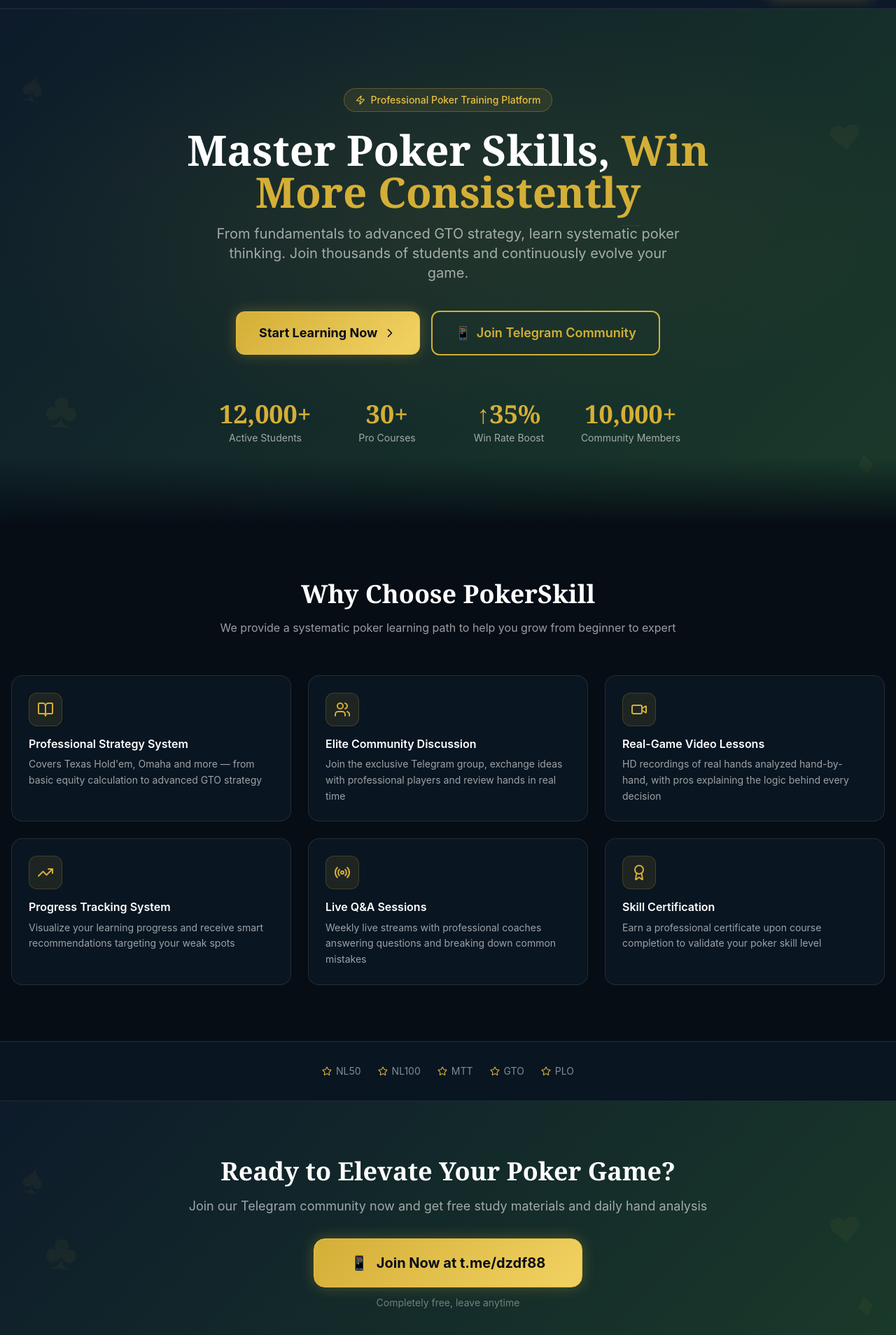
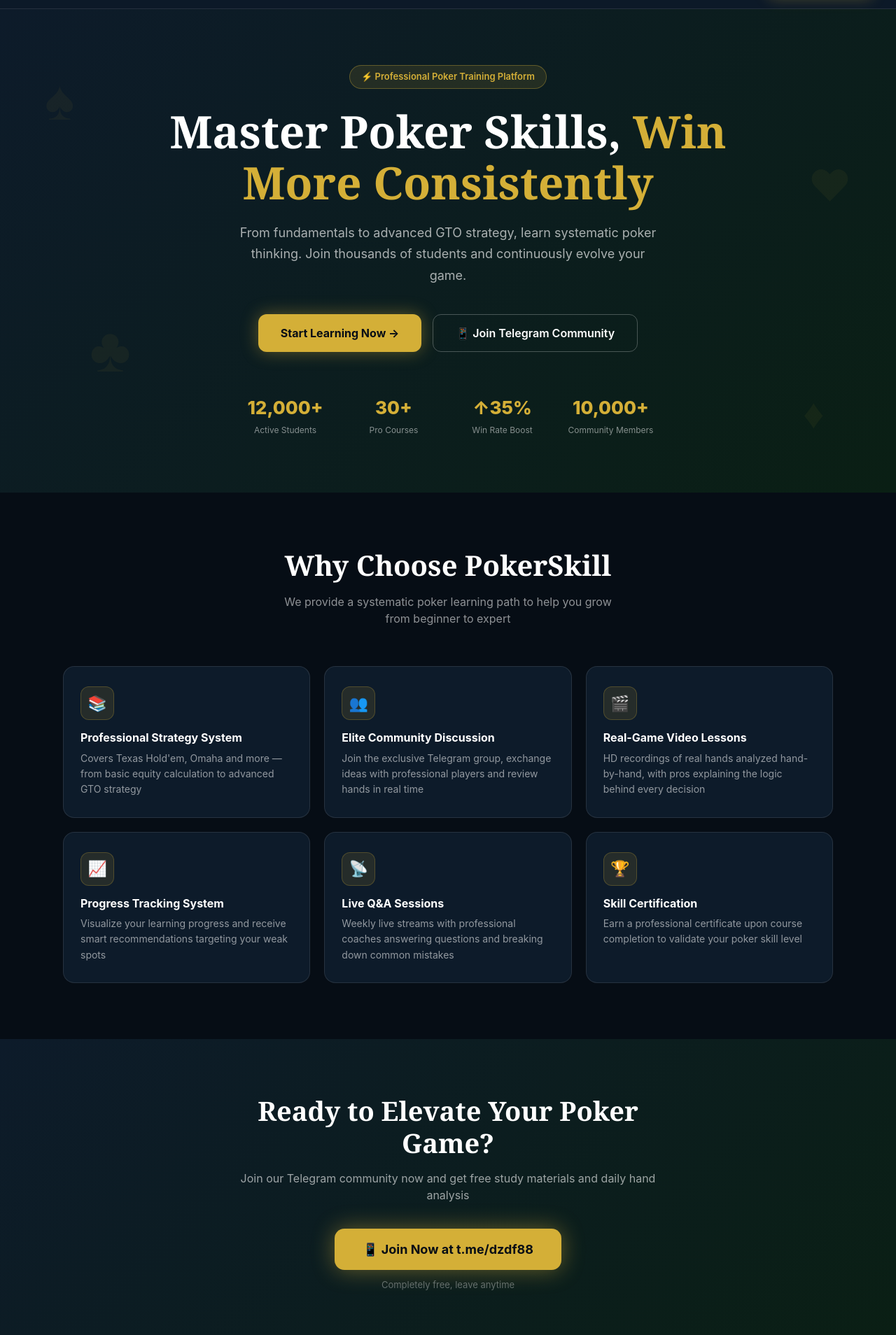
Before and after one commit to KK88100/pokerskill, a Next.js app: page /en in a window 1280 px wide. Shown: the part 52-1960 px from the top of the page at 70% size. Built offline with nearby package versions, Linux system fonts and the light colour scheme.

Commit message:
fix: 全面改用内联样式，确保视觉效果正确

```diff
--- a/app/[locale]/page.tsx
+++ b/app/[locale]/page.tsx
@@ -2,12 +2,6 @@
 import { getTranslations } from 'next-intl/server'
 import type { Metadata } from 'next'
 import Link from 'next/link'
-import { Button } from '../../components/ui/Button'
-import SchemaOrg from '../../components/seo/SchemaOrg'
-import {
-  BookOpen, Users, Video, TrendingUp, Radio, Award,
-  ChevronRight, Star, Zap
-} from 'lucide-react'
 
 export async function generateMetadata({
   params: { locale },
@@ -21,209 +15,203 @@
   }
 }
 
-// ── Stat card ────────────────────────────────────────────────────────────────
-function StatCard({ value, label }: { value: string; label: string }) {
-  return (
-    <div className="text-center">
-      <div className="text-3xl sm:text-4xl font-display font-bold text-gold-500 mb-1">{value}</div>
-      <div className="text-sm text-white/60">{label}</div>
-    </div>
-  )
-}
-
-// ── Feature card ─────────────────────────────────────────────────────────────
-const featureIcons = [BookOpen, Users, Video, TrendingUp, Radio, Award]
-
-function FeatureCard({
-  icon: Icon,
-  title,
-  desc,
-  index,
-}: {
-  icon: typeof BookOpen
-  title: string
-  desc: string
-  index: number
-}) {
-  return (
-    <div
-      className="group relative bg-navy-900/60 border border-white/10 rounded-2xl p-6
-                 hover:border-gold-500/40 hover:shadow-card-hover hover:bg-navy-800/60
-                 transition-all duration-300"
-      style={{ animationDelay: `${index * 80}ms` }}
-    >
-      {/* Glow on hover */}
-      <div className="absolute inset-0 rounded-2xl bg-card-shine opacity-0 group-hover:opacity-100 transition-opacity" />
-
-      <div className="relative">
-        <div className="w-12 h-12 rounded-xl bg-gold-500/10 border border-gold-500/20 flex items-center justify-center mb-4 group-hover:bg-gold-500/20 transition-colors">
-          <Icon className="w-6 h-6 text-gold-500" />
-        </div>
-        <h3 className="font-semibold text-white mb-2">{title}</h3>
-        <p className="text-sm text-white/60 leading-relaxed">{desc}</p>
-      </div>
-    </div>
-  )
-}
-
-// ── Suit decorations ─────────────────────────────────────────────────────────
-function SuitDecorations() {
-  return (
-    <div className="absolute inset-0 overflow-hidden pointer-events-none select-none" aria-hidden="true">
-      <span className="absolute top-20 left-8 text-6xl text-gold-500/5 rotate-12 font-bold">♠</span>
-      <span className="absolute top-40 right-12 text-5xl text-gold-500/5 -rotate-6 font-bold">♥</span>
-      <span className="absolute bottom-32 left-16 text-7xl text-gold-500/5 rotate-3 font-bold">♣</span>
-      <span className="absolute bottom-16 right-8 text-5xl text-gold-500/5 -rotate-12 font-bold">♦</span>
-    </div>
-  )
-}
-
-// ── Page ─────────────────────────────────────────────────────────────────────
 export default function HomePage({ params: { locale } }: { params: { locale: string } }) {
   const t = useTranslations()
 
-  const featureKeys = ['strategy', 'community', 'video', 'progress', 'live', 'certificate'] as const
+  const features = [
+    { icon: '📚', key: 'strategy' },
+    { icon: '👥', key: 'community' },
+    { icon: '🎬', key: 'video' },
+    { icon: '📈', key: 'progress' },
+    { icon: '📡', key: 'live' },
+    { icon: '🏆', key: 'certificate' },
+  ] as const
 
   return (
-    <>
-      <SchemaOrg
-        type="WebSite"
-        name="PokerSkill.io"
-        url={`https://pokerskill.io/${locale}`}
-        description={t('hero.subtitle')}
-        inLanguage={locale === 'zh' ? 'zh-CN' : 'en-US'}
-      />
+    <div style={{ background: '#060d15', minHeight: '100vh' }}>
+      {/* Hero */}
+      <section style={{
+        background: 'linear-gradient(135deg, #0d1b2a 0%, #0a1f14 100%)',
+        padding: '80px 20px',
+        textAlign: 'center',
+        position: 'relative',
+        overflow: 'hidden',
+      }}>
+        {/* Decorative suits */}
+        <div style={{ position: 'absolute', top: 0, left: 0, right: 0, bottom: 0, pointerEvents: 'none', overflow: 'hidden' }}>
+          <span style={{ position: 'absolute', top: '10%', left: '5%', fontSize: 80, color: 'rgba(212,175,55,0.06)', fontWeight: 'bold' }}>♠</span>
+          <span style={{ position: 'absolute', top: '30%', right: '5%', fontSize: 60, color: 'rgba(212,175,55,0.06)', fontWeight: 'bold' }}>♥</span>
+          <span style={{ position: 'absolute', bottom: '20%', left: '10%', fontSize: 90, color: 'rgba(212,175,55,0.06)', fontWeight: 'bold' }}>♣</span>
+          <span style={{ position: 'absolute', bottom: '10%', right: '8%', fontSize: 60, color: 'rgba(212,175,55,0.06)', fontWeight: 'bold' }}>♦</span>
+        </div>
 
-      {/* ── Hero ────────────────────────────────────────────────────────── */}
-      <section className="relative min-h-[92vh] flex flex-col items-center justify-center overflow-hidden bg-dark-gradient px-4 py-20">
-        <SuitDecorations />
-
-        {/* Radial glow */}
-        <div
-          className="absolute inset-0 pointer-events-none"
-          style={{
-            background: 'radial-gradient(ellipse 80% 60% at 50% 40%, rgba(212,175,55,0.08) 0%, transparent 70%)',
-          }}
-        />
-
-        <div className="relative max-w-4xl mx-auto text-center">
+        <div style={{ position: 'relative', maxWidth: 800, margin: '0 auto' }}>
           {/* Badge */}
-          <div className="inline-flex items-center gap-2 bg-gold-500/10 border border-gold-500/30 text-gold-400 text-sm font-medium px-4 py-1.5 rounded-full mb-6">
-            <Zap className="w-3.5 h-3.5" />
-            {t('hero.badge')}
+          <div style={{
+            display: 'inline-block',
+            background: 'rgba(212,175,55,0.12)',
+            border: '1px solid rgba(212,175,55,0.35)',
+            color: '#d4af37',
+            fontSize: 13,
+            fontWeight: 600,
+            padding: '6px 16px',
+            borderRadius: 999,
+            marginBottom: 24,
+          }}>
+            ⚡ {t('hero.badge')}
           </div>
 
           {/* Headline */}
-          <h1 className="font-display text-4xl sm:text-5xl lg:text-6xl font-bold text-white leading-tight mb-4">
+          <h1 style={{
+            fontSize: 'clamp(36px, 6vw, 64px)',
+            fontWeight: 800,
+            color: '#ffffff',
+            lineHeight: 1.15,
+            marginBottom: 20,
+            fontFamily: 'Georgia, serif',
+          }}>
             {t('hero.title')}{' '}
-            <span className="text-gold-500 relative">
-              {t('hero.titleHighlight')}
-              <svg
-                className="absolute -bottom-2 left-0 w-full"
-                viewBox="0 0 300 8"
-                fill="none"
-                xmlns="http://www.w3.org/2000/svg"
-                aria-hidden="true"
-              >
-                <path d="M0 4 Q75 0 150 4 Q225 8 300 4" stroke="#d4af37" strokeWidth="2.5" strokeLinecap="round" fill="none" opacity="0.6" />
-              </svg>
-            </span>
+            <span style={{ color: '#d4af37' }}>{t('hero.titleHighlight')}</span>
           </h1>
 
           {/* Subtitle */}
-          <p className="text-lg sm:text-xl text-white/60 max-w-2xl mx-auto leading-relaxed mb-10">
+          <p style={{
+            fontSize: 18,
+            color: 'rgba(255,255,255,0.65)',
+            maxWidth: 600,
+            margin: '0 auto 40px',
+            lineHeight: 1.7,
+          }}>
             {t('hero.subtitle')}
           </p>
 
           {/* CTAs */}
-          <div className="flex flex-col sm:flex-row items-center justify-center gap-4 mb-16">
-            <Link href={`/${locale}/courses`}>
-              <Button variant="gold" size="lg" rightIcon={<ChevronRight className="w-5 h-5" />}>
-                {t('hero.cta')}
-              </Button>
+          <div style={{ display: 'flex', flexWrap: 'wrap', gap: 16, justifyContent: 'center', marginBottom: 60 }}>
+            <Link href={`/${locale}/courses`} style={{
+              display: 'inline-flex',
+              alignItems: 'center',
+              gap: 8,
+              background: '#d4af37',
+              color: '#060d15',
+              fontWeight: 700,
+              fontSize: 16,
+              padding: '14px 32px',
+              borderRadius: 12,
+              boxShadow: '0 0 24px rgba(212,175,55,0.4)',
+              textDecoration: 'none',
+            }}>
+              {t('hero.cta')} →
             </Link>
-            <Button
-              variant="outline"
-              size="lg"
-              href="https://t.me/dzdf88"
-              target="_blank"
-              leftIcon={<span>📱</span>}
-            >
-              {t('hero.ctaSecondary')}
-            </Button>
+            <a href="https://t.me/dzdf88" target="_blank" rel="noopener noreferrer" style={{
+              display: 'inline-flex',
+              alignItems: 'center',
+              gap: 8,
+              background: 'transparent',
+              color: '#ffffff',
+              fontWeight: 600,
+              fontSize: 16,
+              padding: '14px 32px',
+              borderRadius: 12,
+              border: '1px solid rgba(255,255,255,0.25)',
+              textDecoration: 'none',
+            }}>
+              📱 {t('hero.ctaSecondary')}
+            </a>
           </div>
 
           {/* Stats */}
-          <div className="grid grid-cols-2 sm:grid-cols-4 gap-6 max-w-2xl mx-auto">
-            <StatCard value="12,000+" label={t('hero.stats.students')} />
-            <StatCard value="30+" label={t('hero.stats.courses')} />
-            <StatCard value="↑35%" label={t('hero.stats.winRate')} />
-            <StatCard value="10,000+" label={t('hero.stats.community')} />
-          </div>
-        </div>
-
-        {/* Bottom fade */}
-        <div className="absolute bottom-0 left-0 right-0 h-24 bg-gradient-to-t from-navy-950 to-transparent pointer-events-none" />
-      </section>
-
-      {/* ── Features ────────────────────────────────────────────────────── */}
-      <section className="py-20 px-4 bg-navy-950">
-        <div className="max-w-7xl mx-auto">
-          <div className="text-center mb-14">
-            <h2 className="font-display text-3xl sm:text-4xl font-bold text-white mb-4">
-              {t('features.title')}
-            </h2>
-            <p className="text-white/60 max-w-2xl mx-auto">{t('features.subtitle')}</p>
-          </div>
-
-          <div className="grid grid-cols-1 sm:grid-cols-2 lg:grid-cols-3 gap-6">
-            {featureKeys.map((key, i) => (
-              <FeatureCard
-                key={key}
-                icon={featureIcons[i]}
-                title={t(`features.items.${key}.title`)}
-                desc={t(`features.items.${key}.desc`)}
-                index={i}
-              />
+          <div style={{ display: 'grid', gridTemplateColumns: 'repeat(4, 1fr)', gap: 20, maxWidth: 600, margin: '0 auto' }}>
+            {[
+              { value: '12,000+', label: t('hero.stats.students') },
+              { value: '30+', label: t('hero.stats.courses') },
+              { value: '↑35%', label: t('hero.stats.winRate') },
+              { value: '10,000+', label: t('hero.stats.community') },
+            ].map((s) => (
+              <div key={s.label} style={{ textAlign: 'center' }}>
+                <div style={{ fontSize: 26, fontWeight: 800, color: '#d4af37', marginBottom: 4 }}>{s.value}</div>
+                <div style={{ fontSize: 12, color: 'rgba(255,255,255,0.5)' }}>{s.label}</div>
+              </div>
             ))}
           </div>
         </div>
       </section>
 
-      {/* ── Social proof strip ──────────────────────────────────────────── */}
-      <section className="py-8 px-4 bg-navy-900/60 border-y border-white/10">
-        <div className="max-w-7xl mx-auto flex flex-wrap items-center justify-center gap-6 text-sm text-white/50">
-          {['NL50', 'NL100', 'MTT', 'GTO', 'PLO'].map((tag) => (
-            <span key={tag} className="flex items-center gap-1.5">
-              <Star className="w-3.5 h-3.5 text-gold-500" />
-              {tag}
-            </span>
-          ))}
+      {/* Features */}
+      <section style={{ padding: '80px 20px', background: '#060d15' }}>
+        <div style={{ maxWidth: 1100, margin: '0 auto' }}>
+          <div style={{ textAlign: 'center', marginBottom: 56 }}>
+            <h2 style={{ fontSize: 'clamp(28px, 4vw, 40px)', fontWeight: 800, color: '#ffffff', marginBottom: 16, fontFamily: 'Georgia, serif' }}>
+              {t('features.title')}
+            </h2>
+            <p style={{ color: 'rgba(255,255,255,0.55)', fontSize: 16, maxWidth: 500, margin: '0 auto' }}>
+              {t('features.subtitle')}
+            </p>
+          </div>
+
+          <div style={{ display: 'grid', gridTemplateColumns: 'repeat(auto-fit, minmax(300px, 1fr))', gap: 20 }}>
+            {features.map(({ icon, key }) => (
+              <div key={key} style={{
+                background: '#0d1b2a',
+                border: '1px solid rgba(255,255,255,0.1)',
+                borderRadius: 16,
+                padding: '28px 24px',
+              }}>
+                <div style={{
+                  width: 48, height: 48,
+                  background: 'rgba(212,175,55,0.12)',
+                  border: '1px solid rgba(212,175,55,0.25)',
+                  borderRadius: 12,
+                  display: 'flex',
+                  alignItems: 'center',
+                  justifyContent: 'center',
+                  fontSize: 22,
+                  marginBottom: 16,
+                }}>
+                  {icon}
+                </div>
+                <h3 style={{ fontWeight: 700, color: '#ffffff', fontSize: 16, marginBottom: 8 }}>
+                  {t(`features.items.${key}.title`)}
+                </h3>
+                <p style={{ color: 'rgba(255,255,255,0.55)', fontSize: 14, lineHeight: 1.6 }}>
+                  {t(`features.items.${key}.desc`)}
+                </p>
+              </div>
+            ))}
+          </div>
         </div>
       </section>
 
-      {/* ── CTA section ─────────────────────────────────────────────────── */}
-      <section className="py-20 px-4 bg-dark-gradient relative overflow-hidden">
-        <SuitDecorations />
-        <div className="relative max-w-3xl mx-auto text-center">
-          <h2 className="font-display text-3xl sm:text-4xl font-bold text-white mb-4">
+      {/* CTA Section */}
+      <section style={{
+        background: 'linear-gradient(135deg, #0d1b2a 0%, #0a1f14 100%)',
+        padding: '80px 20px',
+        textAlign: 'center',
+      }}>
+        <div style={{ maxWidth: 600, margin: '0 auto' }}>
+          <h2 style={{ fontSize: 'clamp(26px, 4vw, 38px)', fontWeight: 800, color: '#ffffff', marginBottom: 16, fontFamily: 'Georgia, serif' }}>
             {t('cta.title')}
           </h2>
-          <p className="text-white/60 mb-8 text-lg">{t('cta.subtitle')}</p>
-          <Button
-            variant="gold"
-            size="xl"
-            href="https://t.me/dzdf88"
-            target="_blank"
-            fullWidth
-            className="max-w-sm mx-auto"
-            leftIcon={<span className="text-xl">📱</span>}
-          >
-            {t('cta.button')}
-          </Button>
-          <p className="mt-3 text-sm text-white/40">{t('cta.note')}</p>
+          <p style={{ color: 'rgba(255,255,255,0.6)', fontSize: 16, marginBottom: 36 }}>
+            {t('cta.subtitle')}
+          </p>
+          <a href="https://t.me/dzdf88" target="_blank" rel="noopener noreferrer" style={{
+            display: 'inline-flex',
+            alignItems: 'center',
+            gap: 10,
+            background: '#d4af37',
+            color: '#060d15',
+            fontWeight: 700,
+            fontSize: 18,
+            padding: '16px 40px',
+            borderRadius: 14,
+            boxShadow: '0 0 32px rgba(212,175,55,0.45)',
+            textDecoration: 'none',
+          }}>
+            📱 {t('cta.button')}
+          </a>
+          <p style={{ marginTop: 12, fontSize: 13, color: 'rgba(255,255,255,0.35)' }}>{t('cta.note')}</p>
         </div>
       </section>
-    </>
+    </div>
   )
 }
```
